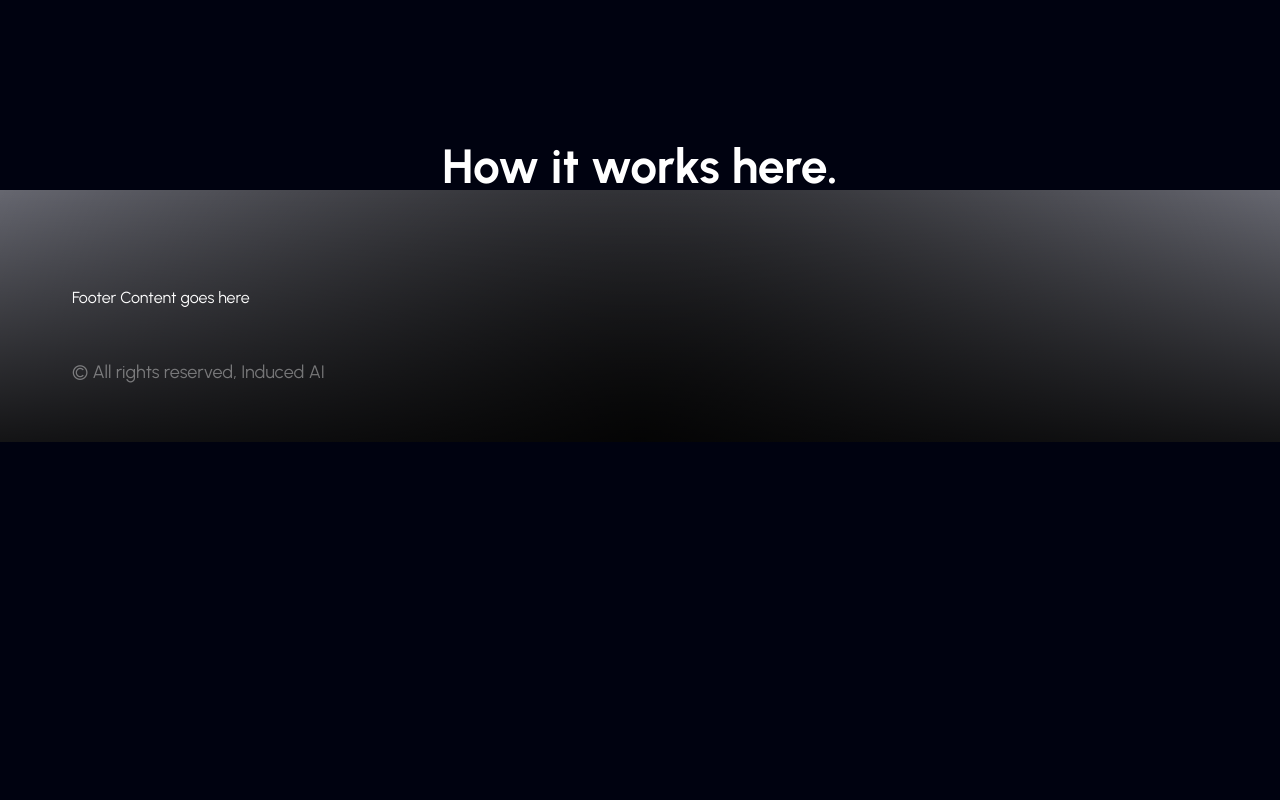
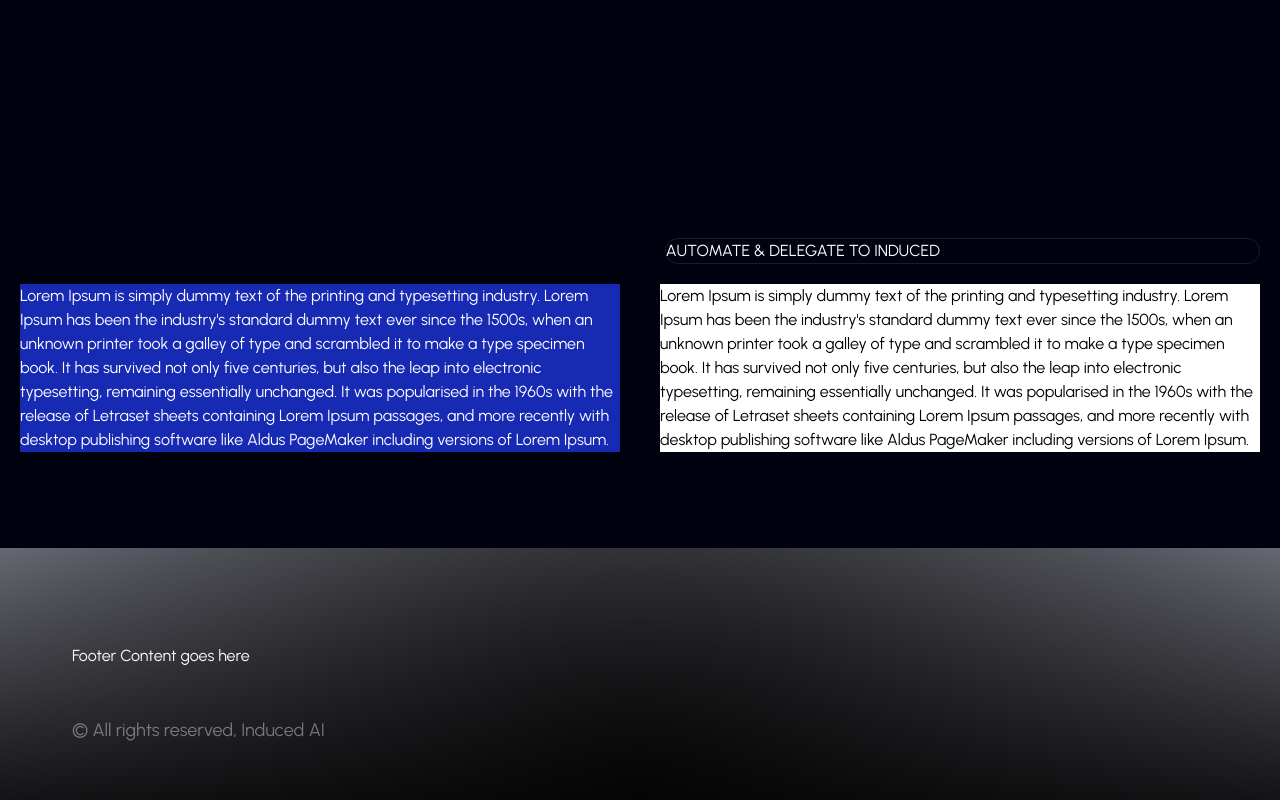
Before and after one commit to Hrithik0112/Induced-AI, a Next.js app: page / in a window 1280 px wide. Shown: the part 1131-1931 px from the top of the page. Before the commit the page ends 1573 px from the top, so only its background shows below. Built offline with nearby package versions, Linux system fonts and the light colour scheme; grey boxes are pictures that could not be loaded.

Commit message:
how-it-works section's tab menu basic structure added

```diff
--- a/components/section/How-it-works-section.tsx
+++ b/components/section/How-it-works-section.tsx
@@ -1,3 +1,36 @@
 export const HowItWorks = () => {
-  return <div className="font-bold text-5xl">How it works here.</div>;
+  return (
+    <div className="w-full max-w-[1392px] px-5">
+      <section className="py-24 h-full">
+        <div className="w-full flex justify-between items-center">
+          <div></div>
+          <div className="w-[48%] ml-3 border border-white/10 rounded-3xl">
+            AUTOMATE & DELEGATE TO INDUCED
+          </div>
+        </div>
+        <div className="w-full h-full mt-5 grid grid-cols-2 justify-between items-center gap-10 ">
+          <div id="table-content" className="bg-medium-blue text-white ">
+            Lorem Ipsum is simply dummy text of the printing and typesetting industry. Lorem Ipsum
+            has been the industry's standard dummy text ever since the 1500s, when an unknown
+            printer took a galley of type and scrambled it to make a type specimen book. It has
+            survived not only five centuries, but also the leap into electronic typesetting,
+            remaining essentially unchanged. It was popularised in the 1960s with the release of
+            Letraset sheets containing Lorem Ipsum passages, and more recently with desktop
+            publishing software like Aldus PageMaker including versions of Lorem Ipsum.
+          </div>
+          <div id="table-data" className="bg-white text-black ">
+            Lorem Ipsum is simply dummy text of the printing and typesetting industry. Lorem Ipsum
+            has been the industry's standard dummy text ever since the 1500s, when an unknown
+            printer took a galley of type and scrambled it to make a type specimen book. It has
+            survived not only five centuries, but also the leap into electronic typesetting,
+            remaining essentially unchanged. It was popularised in the 1960s with the release of
+            Letraset sheets containing Lorem Ipsum passages, and more recently with desktop
+            publishing software like Aldus PageMaker including versions of Lorem Ipsum.
+          </div>
+        </div>
+      </section>
+    </div>
+  );
 };
+
+// auto-cols-fr auto-rows-auto have to used it grid line gap-8 px-8
```
